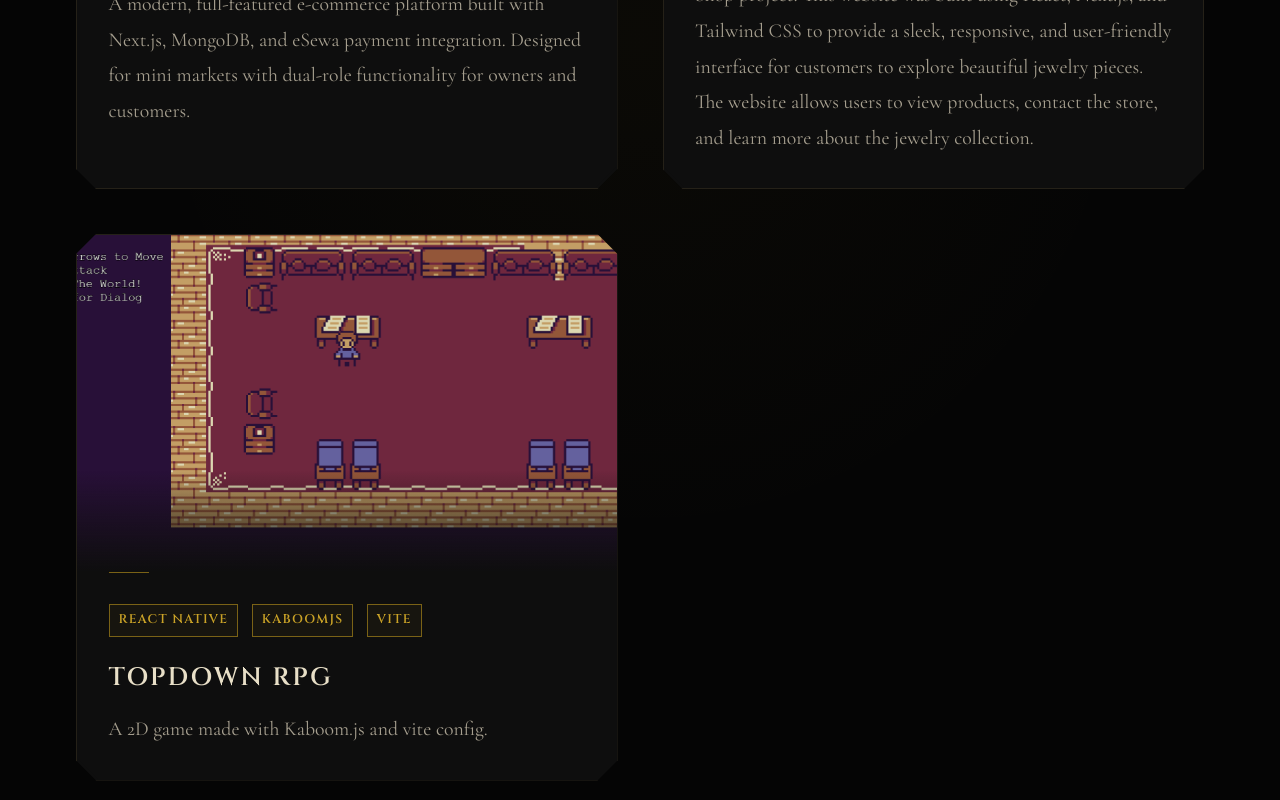
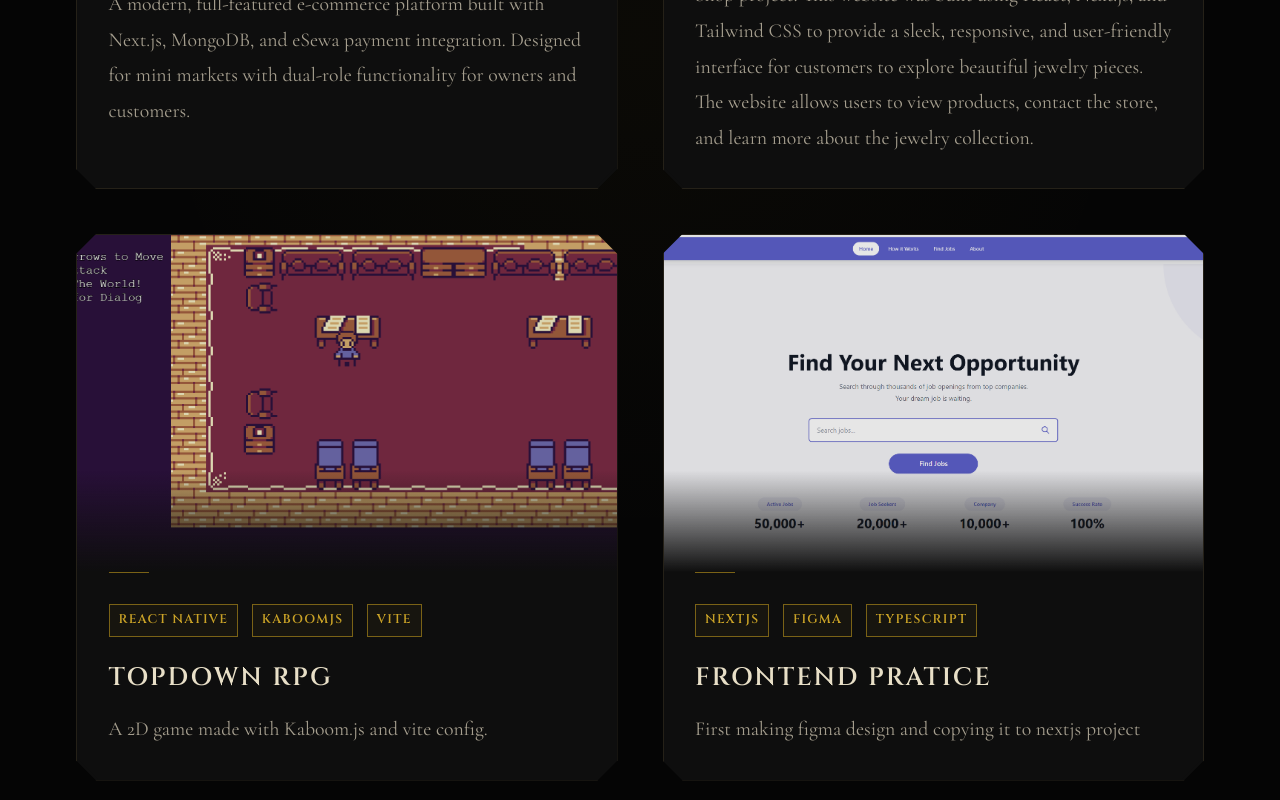
Before and after one commit to aaryanboy/Portfolio, a Next.js app in the folder website/: page / in a window 1280 px wide. Shown: the part 1622-2422 px from the top of the page. Built offline with nearby package versions, Linux system fonts and the light colour scheme.

Commit message:
added new project

```diff
--- a/website/src/components/Projects.tsx
+++ b/website/src/components/Projects.tsx
@@ -26,6 +26,15 @@ const projects = [
     tags: ["React Native", "KaboomJS", "Vite"],
     github: "https://github.com/aaryanboy/jsgame",
     live: "https://jsgame-rpg.vercel.app/"
+  },
+  {
+    title: "FrontEnd Pratice",
+    description: "First making figma design and copying it to nextjs project ",
+    image: "/images/frontend.png",
+    tags: ["NextJs", "Figma", "Typescript"],
+    github: "https://github.com/aaryanboy/Mini-Job",
+    live: "https://mini-job-frontend.vercel.app/",
+    figma: "https://www.figma.com/design/4wd6hBQDvceTUOiU4Qu5Ul/minijobs?node-id=2008-3&t=voGUIYUrOe978CEm-1"
   }
 ];
 
@@ -59,6 +68,12 @@ export default function Projects() {
                         Website
                       </a>
                     )}
+                     {project.figma && (
+                      <a href={project.figma} target="_blank" rel="noopener noreferrer" className={styles.liveBtn}>
+                        <ExternalLink size={18} />
+                        figma
+                      </a>
+                    )}
                   </div>
                 </div>
               </div>
```
Also changed, not shown: website/public/images/frontend.png (added).
